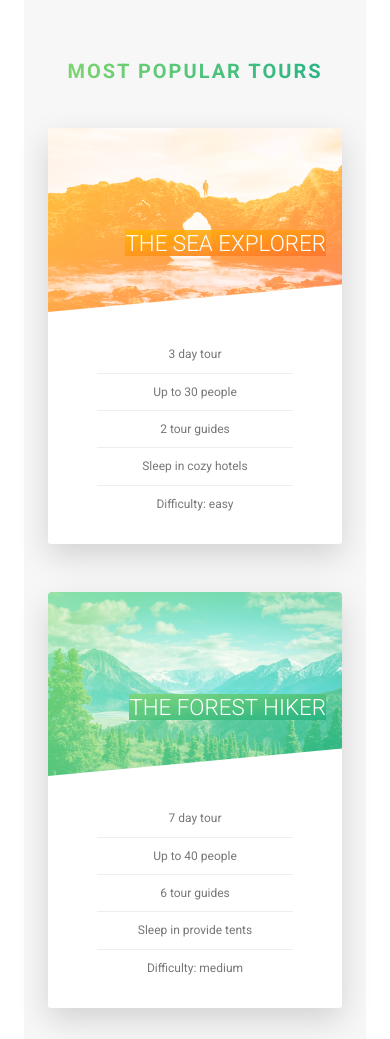
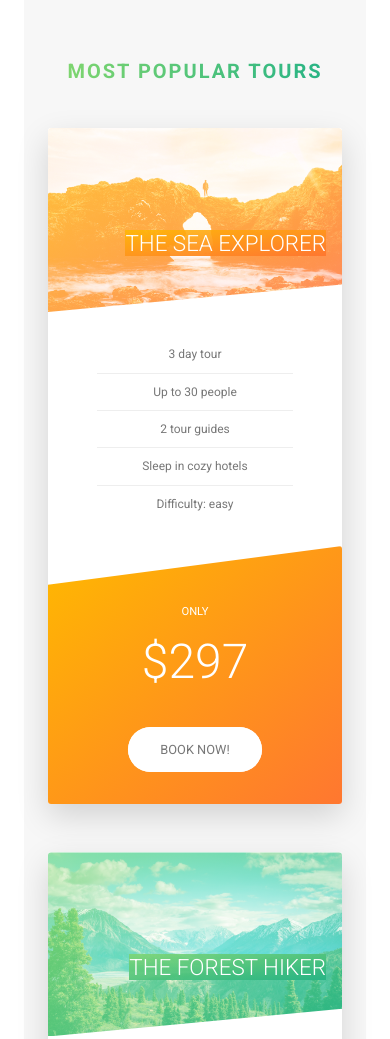
Before and after one commit to 4lvaro29/Web_project, a website: page index.html in a window 390 px wide. Shown: the part 2900-3939 px from the top of the page. Drawn offline with Linux system fonts and the light colour scheme.

Commit message:
ADD: responsive cards

```diff
--- a/index.html
+++ b/index.html
@@ -23,9 +23,9 @@
 
         <nav class="navigation__nav">
             <ul class="navigation__list">
-                <li class="navigation__item"><a href="" class="navigation__link"><span>01</span>About Natours</a></li>
+                <li class="navigation__item"><a href="#section-about" class="navigation__link"><span>01</span>About Natours</a></li>
                 <li class="navigation__item"><a href="" class="navigation__link"><span>02</span>Your benefits</a></li>
-                <li class="navigation__item"><a href="" class="navigation__link"><span>03</span>Popular tours</a></li>
+                <li class="navigation__item"><a href="#section-tours" class="navigation__link"><span>03</span>Popular tours</a></li>
                 <li class="navigation__item"><a href="" class="navigation__link"><span>04</span>Stories</a></li>
                 <li class="navigation__item"><a href="" class="navigation__link"><span>05</span>Book now</a></li>
             </ul>
@@ -44,7 +44,7 @@
     </div>
     </header>
     <main>
-        <section class="section-about">
+        <section class="section-about" id="section-about">
             <div class="u-center-text u-margin-bottom-big">
                 <h2 class="heading-secondary">
                     Exciting tours for adventurous people
--- a/sass/base/_base.scss
+++ b/sass/base/_base.scss
@@ -31,7 +31,7 @@ html {
 
 body {
   box-sizing: border-box;
-  padding: 3rem;
+
 
   @include respond(tab-port) { // width < 900?
     padding:0; //1rem = 8px/16px = 50%
--- a/sass/components/_card.scss
+++ b/sass/components/_card.scss
@@ -170,5 +170,77 @@
         font-size: 6rem;
         font-weight: 100;
     }
+    @include respond(tab-port){
+
+         //FUNCTIONALITY
+
+    height: auto;
+    border-radius: 3px;
+    background-color: $color-white;
+    box-shadow: 0 1.5rem 4rem rgba($color-black, .15);
+
+
+    &__side{
+
+        height: auto;
+        box-shadow: none;
+        position: relative;
+
+        &--front {
+            background-color: $color-white;
+        }
+
+        &--back {
+
+            transform: rotateY(0);
+            clip-path: polygon(0 15%, 100% 0, 100% 100%, 0% 100%);
+
+            &-1{
+                background-image: linear-gradient(to right bottom, $color-secondary-light, $color-secondary-dark);
+            }
+
+            &-2 {
+                background-image: linear-gradient(to right bottom, $color-primary-light, $color-primary-dark);
+            }
+
+            &-3 {
+                background-image: linear-gradient(to right bottom, $color-tertiary-light, $color-tertiary-dark);
+            }
+        }
+    }
+
+    &:hover &__side--front {
+        transform: rotateY(0);
+    }
+
+    &:hover &__side--back {
+        transform: rotateY(0);
+    }
+
+
+
+    //BACK SIDE STYLING
+
+    &__cta {
+        position: relative;
+        top: 0;
+        left: 0;
+        transform:  translate(0);
+        width: 100%;
+        padding: 7rem 4rem 4rem 4rem;
+
+    }
+
+    &__price-box {
+
+        margin-bottom: 3rem;
+
+    }
+
+    &__price-value {
+        font-size: 6rem;
+    }
+
+    }
 
 }
```
Also changed, not shown: css/style.css.
